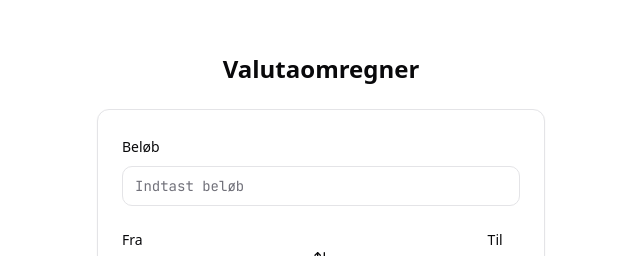
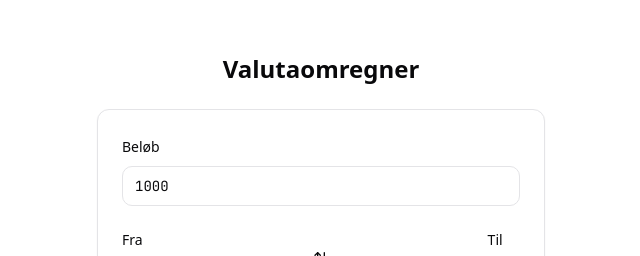
Before and after one commit to WebGainDK/yen-to-dkk-converter, a React (Vite) app: page / in a window 1280 px wide. Shown: the part 172-428 px from the top of the page, without its empty margins (319-959 px from the left). Built offline with nearby package versions, Linux system fonts and the light colour scheme; no server answers.

Commit message:
Set default amount to 1000
Updated the amount field in the CurrencyConverter component to have a default value of 1000. This change allows users to start with a predefined amount when using the currency converter.
[skip gpt_engineer]

```diff
--- a/src/components/CurrencyConverter.tsx
+++ b/src/components/CurrencyConverter.tsx
@@ -10,7 +10,7 @@ import { useQuery } from '@tanstack/react-query';
 type Currency = 'JPY' | 'DKK';
 
 export const CurrencyConverter = () => {
-  const [amount, setAmount] = useState<string>('');
+  const [amount, setAmount] = useState<string>('1000');
   const [fromCurrency, setFromCurrency] = useState<Currency>('JPY');
   const [toCurrency, setToCurrency] = useState<Currency>('DKK');
   const { toast } = useToast();
```
